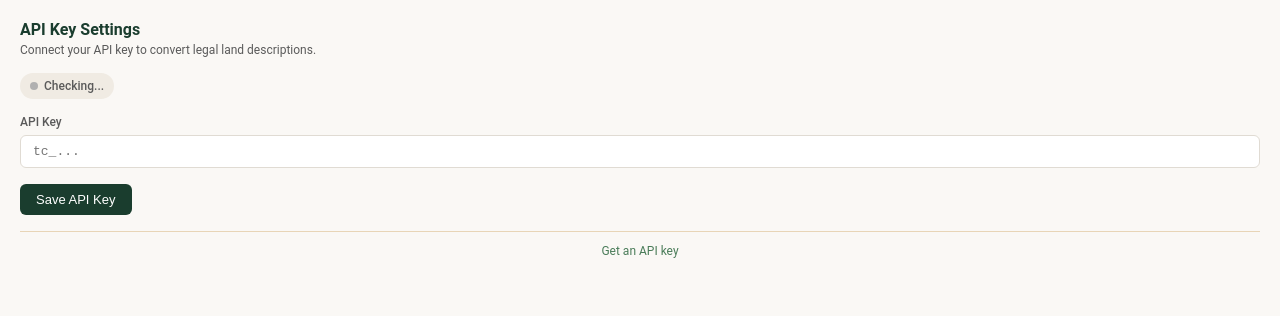
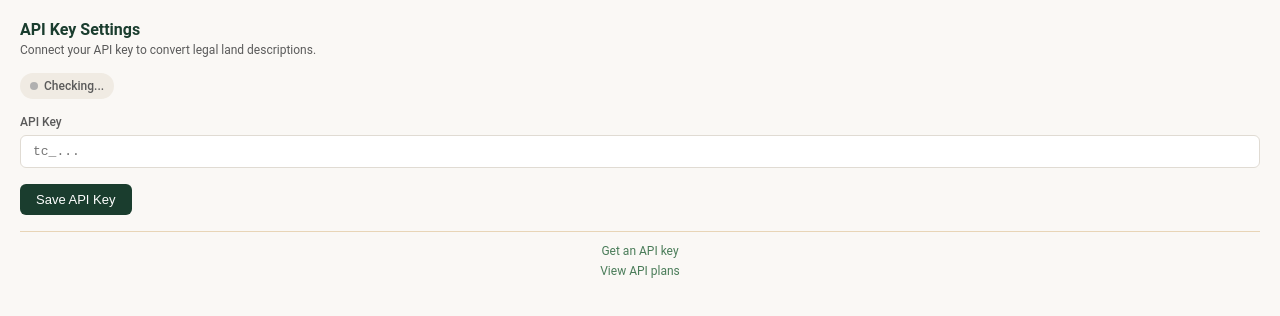
Before and after one commit to townshipcanada/google-sheets-addon, a website: page src/Settings.html in a window 1280 px wide. Drawn offline with Linux system fonts and the light colour scheme.

Commit message:
docs(add-on): link the API plans with google-sheets-addon attribution
Adds a link to the Township Canada API plans, tagged with this surface, so a
plan chosen from here is attributed to it (townshipcanada/web#386).

Co-Authored-By: Claude Opus 5.5 <noreply@anthropic.com>

```diff
--- a/src/Settings.html
+++ b/src/Settings.html
@@ -224,6 +224,12 @@
       >
         Get an API key
       </a>
+      <a
+        href="https://townshipcanada.com/pricing?ref=google-sheets-addon#api-plans"
+        target="_blank"
+      >
+        View API plans
+      </a>
     </div>
 
     <script>
```
